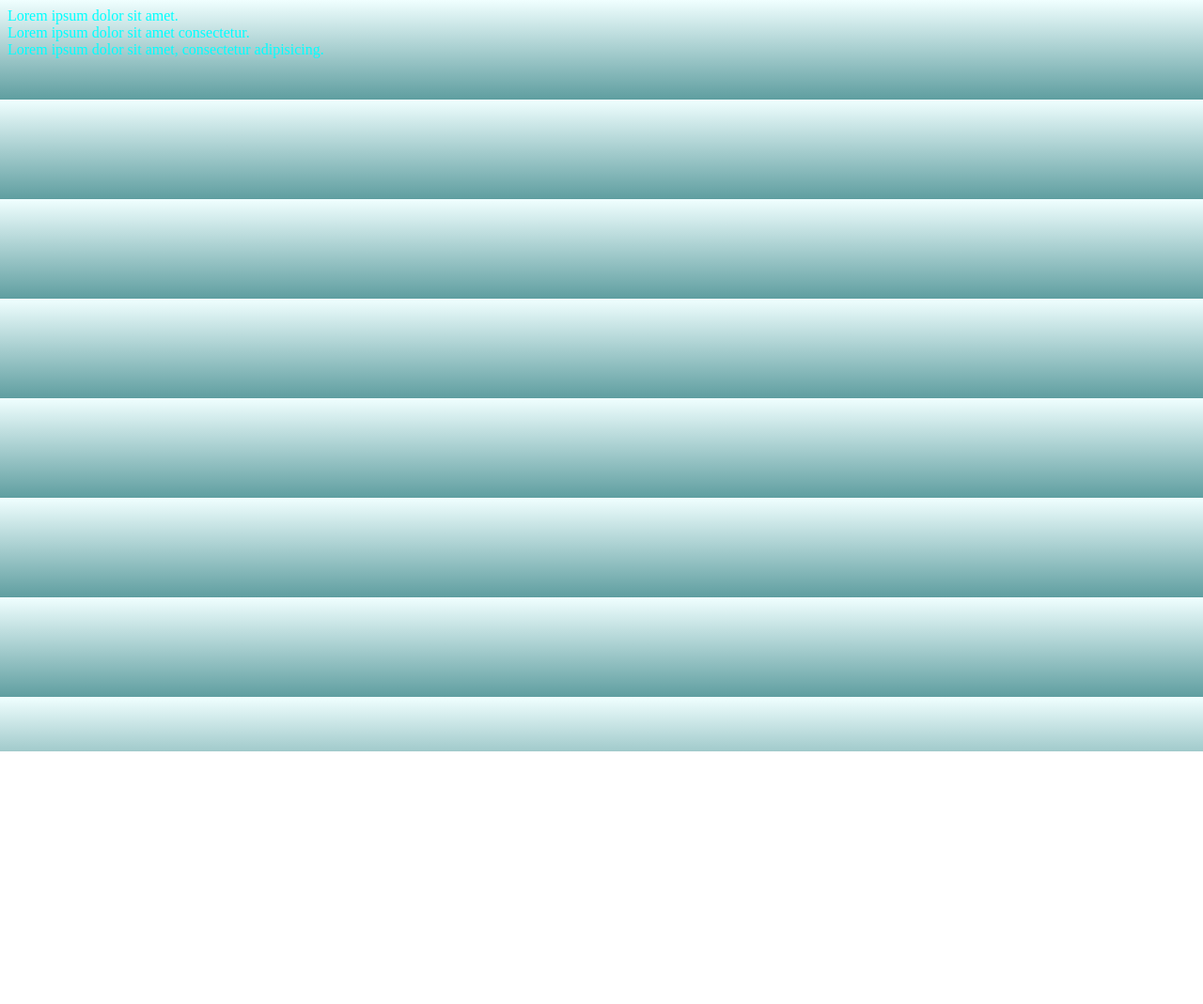
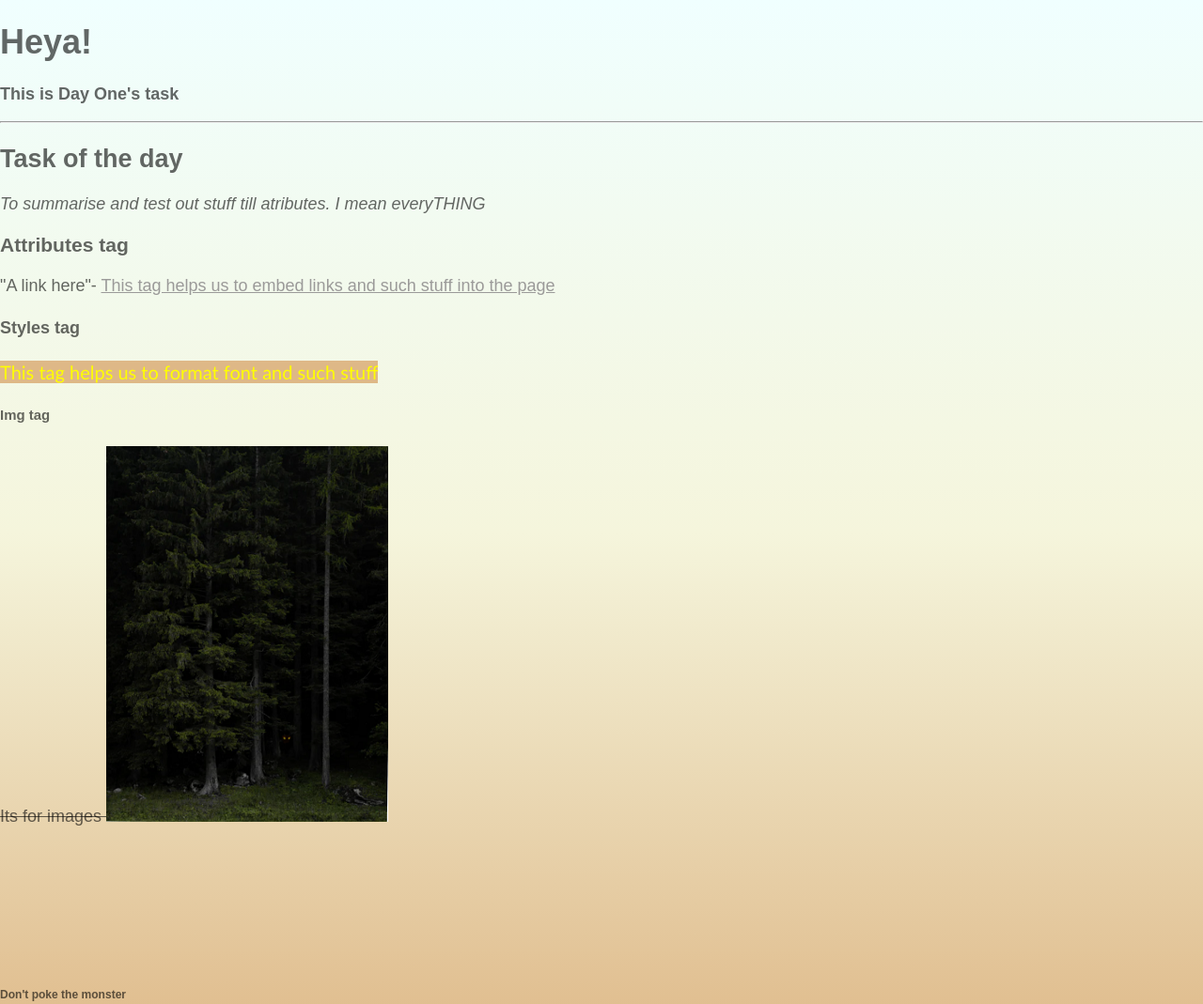
Before and after one commit to DragoRab/TimeTable, a website: page trial/index.html in a window 1280 px wide. Shown: the top 1069 px of the page at 94% size. Before the commit the page ends 800 px from the top, so only its background shows below. Drawn offline with Linux system fonts and the light colour scheme.

Commit message:
ok5 all change

```diff
--- a/trial/index.html
+++ b/trial/index.html
@@ -1,18 +1,34 @@
 <!DOCTYPE html>
 <html lang="en">
 <head>
-    <meta charset="UTF-8">
-    <meta http-equiv="X-UA-Compatible" content="IE=edge">
-    <meta name="viewport" content="width=device-width, initial-scale=1.0">
-    <title>trial 2</title>
+    <meta charset="utf-8">
+    <meta name="viewport" content="width=device-width, initial-scale=1">
     <link rel="stylesheet" href="style.css">
+<title> Day one stuff</title>
 </head>
-<body>
-    Lorem ipsum dolor sit amet.
-    <br>Lorem ipsum dolor sit amet consectetur.
-    <br>Lorem ipsum dolor sit amet, consectetur adipisicing.
-    <br>
-    <br>
-    <br>
+
+<body style="background-image: linear-gradient( azure, beige , burlywood ); color: rgba(0, 0, 0, 0.596)">
+<h1>Heya! </h1>
+<p><strong>This is Day One's task</strong></p>
+<hr>
+<h2>Task of the day</h2>
+<p><em>To summarise and test out stuff till atributes. I mean everyTHING</em></p>
+<h3>Attributes tag</h3>
+<p>"A link here"- <a href= "https://csivitap.co.in/", target="_blank", style="color: rgb(155, 154, 153);">
+    This tag helps us to embed links and such stuff into the page</a></p>
+<h4>Styles tag</h4>
+<p style=" font-family:'Trebuchet MS', 'Lucida Sans Unicode', 'Lucida Grande', 'Lucida Sans', Arial, sans-serif; font-size: 20px;">
+    <mark style="color: yellow; background-color: burlywood;">This tag helps us to format font and such stuff </mark></p>
+<h5>Img tag</h5>
+<p>
+<del>Its for images </del>
+<img src="img-files/ghost.png", alt="the ghost forest", style="width:300px;height:400px;" usemap="#ghost-map" >
+<map name="ghost-map">
+    <area shape="rect", coords="177, 306,206, 336", alt="ghost", href="https://youtu.be/9SzVsOv4QOM", target="_blank">
+</map>
+</p>
+<br><br><br><br><br><br>
+<h6>Don't poke the monster</h6>
+<p style=" font-size: 10px; color:rgb(112, 4, 0); background-color: black;">Tomino no jigoku <hr></p>
 </body>
 </html>
--- a/trial/style.css
+++ b/trial/style.css
@@ -1,4 +1,10 @@
-body{
-    color:aqua;
-    background-image: linear-gradient(azure,cadetblue);
-}
+html {
+    box-sizing: border-box;
+  }
+
+  body {
+      margin:0;
+      font-size: large;
+      font-family: Arial, Helvetica, sans-serif;
+      color: rgb(32, 4, 0);
+     }
```
Also changed, not shown: trial/img-files/ghost.png (added).
